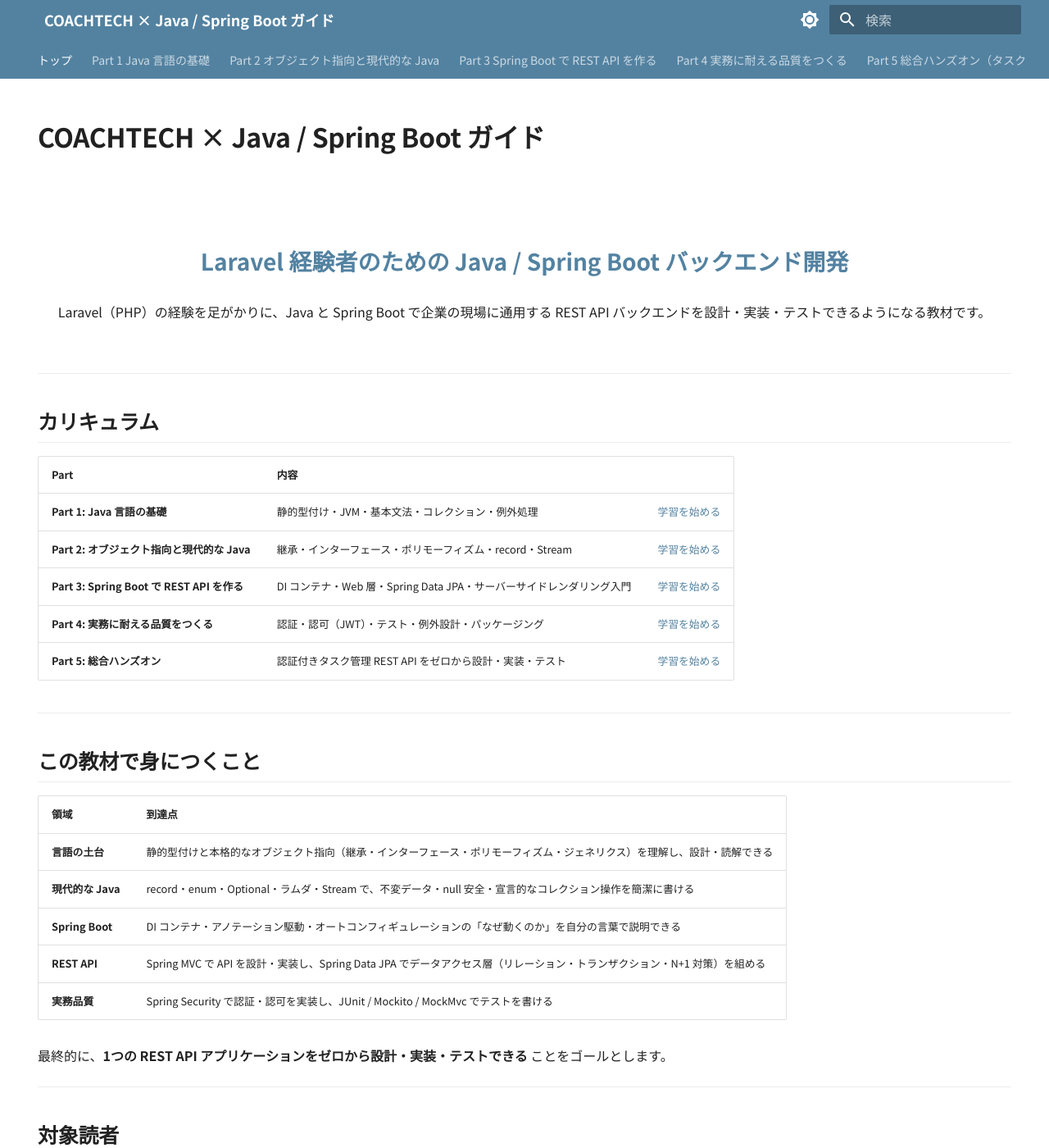
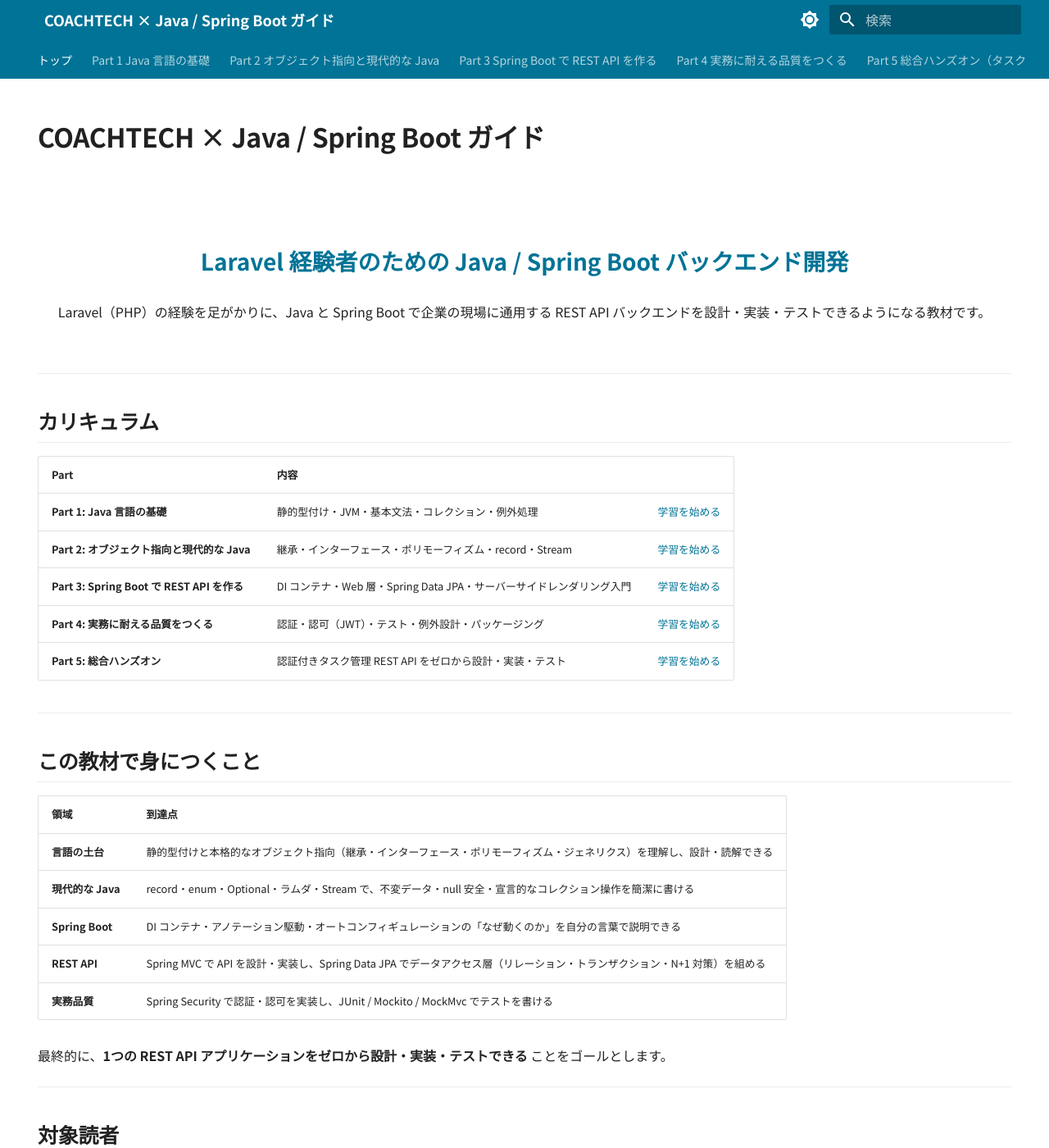
Before and after one commit to coachtech-material/java-spring-boot-curriculum, an MkDocs documentation site: the page built from docs/index.md, in a window 1280 px wide and 1400 px high. Shown: the whole window at 82% size. Built offline with MkDocs 1.6.1 and Material for MkDocs 9.7.7, drawn with Linux system fonts in a browser that asks for light colours.

Commit message:
テーマカラーを公式 Java カラーに変更（#007396 / #ED8B00）
Java Blue #007396 をプライマリ（ヘッダー/サイドバー）、Java Orange #ED8B00 を
アクセント（リンク/ホバー）に。白文字とのコントラストも改善。

Co-Authored-By: Claude Opus 4.8 (1M context) <noreply@anthropic.com>

```diff
--- a/docs/stylesheets/custom.css
+++ b/docs/stylesheets/custom.css
@@ -1,18 +1,18 @@
-/* Java テーマカラー（Java ロゴのブルー #5382A1 / オレンジ #F89820） */
+/* Java テーマカラー（Java Blue #007396 / Java Orange #ED8B00） */
 :root {
-  --md-primary-fg-color: #5382A1;
-  --md-primary-fg-color--light: #6E9DBA;
-  --md-primary-fg-color--dark: #3E6A88;
-  --md-accent-fg-color: #E76F00;
-  --md-accent-fg-color--transparent: rgba(231, 111, 0, 0.1);
+  --md-primary-fg-color: #007396;
+  --md-primary-fg-color--light: #1A8CB0;
+  --md-primary-fg-color--dark: #005A77;
+  --md-accent-fg-color: #ED8B00;
+  --md-accent-fg-color--transparent: rgba(237, 139, 0, 0.1);
 }
 
 [data-md-color-scheme="slate"] {
-  --md-primary-fg-color: #5382A1;
-  --md-primary-fg-color--light: #6E9DBA;
-  --md-primary-fg-color--dark: #3E6A88;
-  --md-accent-fg-color: #F89820;
-  --md-accent-fg-color--transparent: rgba(248, 152, 32, 0.1);
+  --md-primary-fg-color: #007396;
+  --md-primary-fg-color--light: #1A8CB0;
+  --md-primary-fg-color--dark: #005A77;
+  --md-accent-fg-color: #ED8B00;
+  --md-accent-fg-color--transparent: rgba(237, 139, 0, 0.1);
 }
 
 /* ホームページのヒーローセクション */
```
